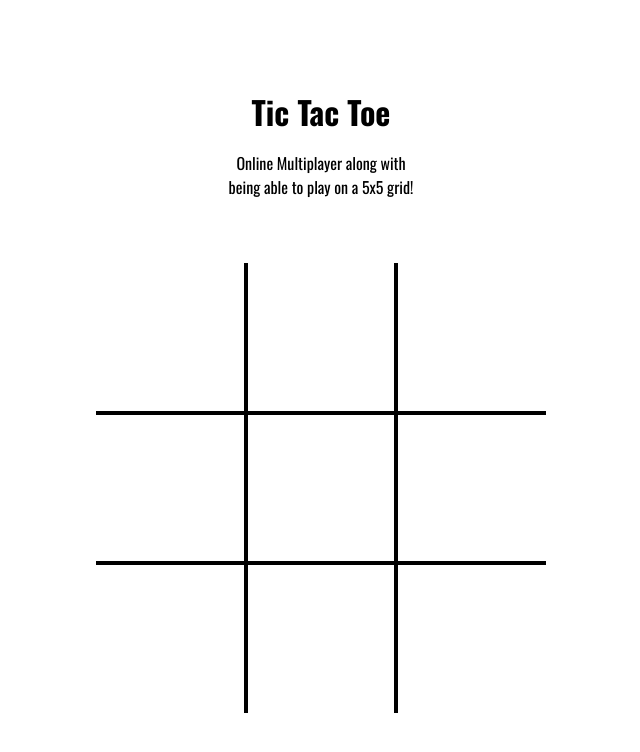
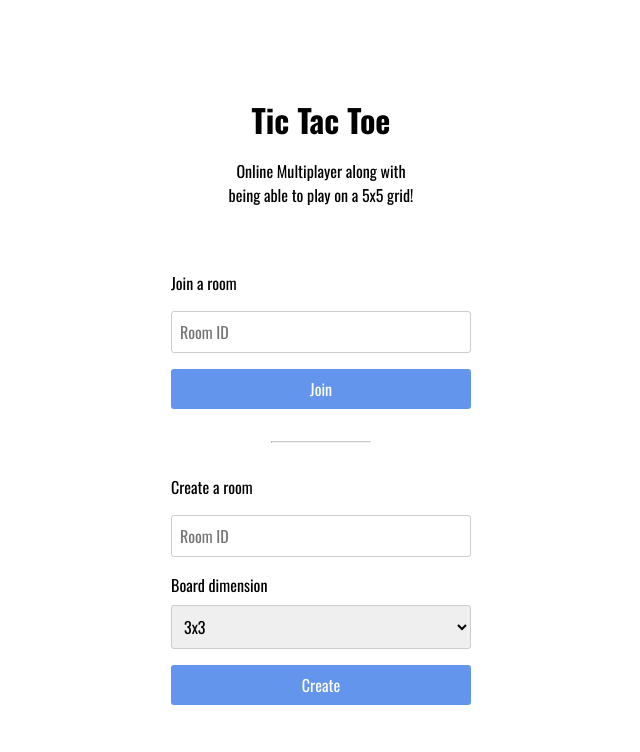
Before and after one commit to hasan-abir/tictactoe_client, a React (Create React App) app: page / in a window 1280 px wide. Shown: the top 752 px of the page, without its empty margins (319-959 px from the left). Built offline with nearby package versions, Linux system fonts and the light colour scheme.

Commit message:
Join room UI

```diff
--- a/src/App.tsx
+++ b/src/App.tsx
@@ -1,6 +1,10 @@
+import { useState } from "react";
 import Game from "./components/Game";
+import Join from "./components/Join";
 
 function App() {
+  const [isJoined, setIsJoined] = useState<boolean>(false);
+
   return (
     <div className="container">
       <h1>Tic Tac Toe</h1>
@@ -8,7 +12,7 @@ function App() {
         Online Multiplayer along with <br /> being able to play on a 5x5 grid!
       </p>
 
-      <Game />
+      {isJoined ? <Game /> : <Join setIsJoined={setIsJoined} />}
     </div>
   );
 }
--- a/src/components/Board.tsx
+++ b/src/components/Board.tsx
@@ -3,20 +3,13 @@ import { SquareVal } from "./Game";
 
 interface PropTypes {
   squares: SquareVal[];
-  winner: SquareVal;
   dimension: 3 | 5;
   handleClick: (i: number) => void;
 }
 
-function Board({ squares, winner, dimension, handleClick }: PropTypes) {
+function Board({ squares, dimension, handleClick }: PropTypes) {
   return (
     <div>
-      {winner ? (
-        <h3>Winner is {winner}</h3>
-      ) : !squares.includes(null) ? (
-        <h3>It is a TIE!</h3>
-      ) : null}
-
       <div className={`board board-${dimension}x${dimension}`}>
         {squares.map((square, index) => {
           return (
--- a/src/components/Game.tsx
+++ b/src/components/Game.tsx
@@ -30,10 +30,15 @@ function Game() {
 
   return (
     <div>
+      {winner ? (
+        <h2>Winner is {winner}</h2>
+      ) : !squares.includes(null) ? (
+        <h2>It is a TIE!</h2>
+      ) : null}
+
       <Board
         squares={squares}
         dimension={dimension}
-        winner={winner}
         handleClick={updateSquare}
       />
     </div>
--- /dev/null
+++ b/src/components/Join.tsx
@@ -0,0 +1,63 @@
+import React, { useState } from "react";
+
+interface PropTypes {
+  setIsJoined: (isJoined: boolean) => void;
+}
+
+function Join({ setIsJoined }: PropTypes) {
+  const [roomToJoin, setRoomJoin] = useState<string>("");
+  const [roomToCreate, setRoomCreate] = useState<string>("");
+  const [dimension, setDimension] = useState<number>(3);
+
+  const handleJoin = (e: React.FormEvent) => {
+    e.preventDefault();
+
+    setIsJoined(true);
+  };
+
+  const handleCreate = (e: React.FormEvent) => {
+    e.preventDefault();
+
+    setIsJoined(true);
+  };
+
+  return (
+    <div>
+      <form onSubmit={handleJoin}>
+        <label>Join a room</label>
+        <input
+          type="text"
+          placeholder="Room ID"
+          onChange={(e: React.ChangeEvent<HTMLInputElement>) =>
+            setRoomJoin(e.target.value)
+          }
+        />
+        <button type="submit">Join</button>
+      </form>
+      <hr />
+      <form onSubmit={handleCreate}>
+        <label>Create a room</label>
+        <input
+          type="text"
+          placeholder="Room ID"
+          onChange={(e: React.ChangeEvent<HTMLInputElement>) =>
+            setRoomCreate(e.target.value)
+          }
+        />
+        <label>Board dimension</label>
+        <select
+          value={dimension}
+          onChange={(e: React.ChangeEvent<HTMLSelectElement>) =>
+            setDimension(parseInt(e.target.value))
+          }
+        >
+          <option value="3">3x3</option>
+          <option value="5">5x5</option>
+        </select>
+        <button type="submit">Create</button>
+      </form>
+    </div>
+  );
+}
+
+export default Join;
--- a/src/index.css
+++ b/src/index.css
@@ -8,7 +8,7 @@
 }
 
 h1,
-h3,
+h2,
 p {
   text-align: center;
 }
@@ -17,12 +17,57 @@ h1 {
   margin-bottom: 1rem;
 }
 
-h3 {
+h2 {
   margin-bottom: 3rem;
 }
 
 p {
   margin-bottom: 4rem;
+}
+
+input,
+select,
+button {
+  font-size: 1rem;
+  border-radius: 3px;
+}
+
+input {
+  width: 100%;
+  border: 1px solid #ccc;
+  font-size: 1rem;
+}
+
+input,
+select {
+  padding: 0.5rem;
+  margin: 1rem 0;
+}
+
+button {
+  width: 100%;
+  border: none;
+  padding: 0.5rem;
+  background: cornflowerblue;
+  color: #fff;
+  cursor: pointer;
+}
+
+select {
+  width: 100%;
+  border-color: #ccc;
+  margin-top: 0.5rem;
+}
+
+form {
+  max-width: 300px;
+  margin: 0 auto;
+}
+
+hr {
+  max-width: 100px;
+  margin: 2rem auto;
+  border-top: 1px solid #ccc;
 }
 
 .container {
```
